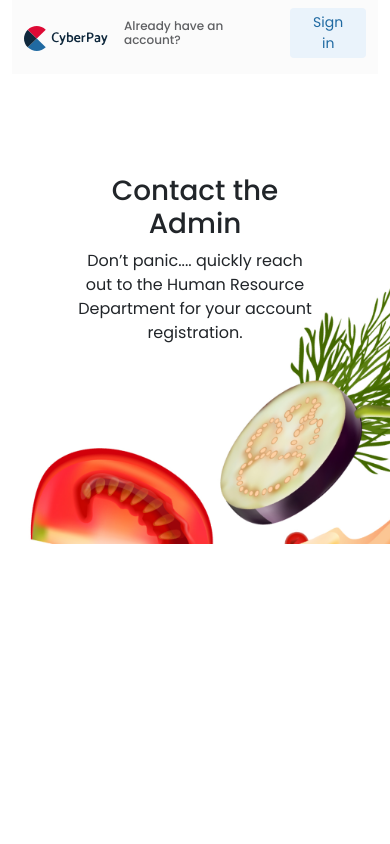
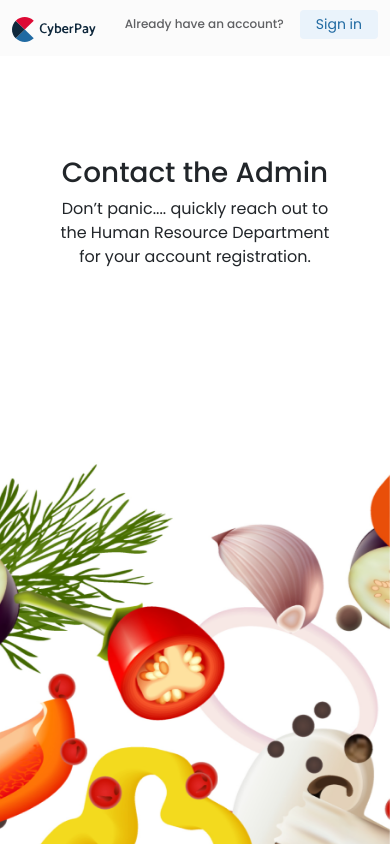
Before and after one commit to Igweego1/CyberPay_Meal_Manager, a React (Create React App) app: page / in a window 390 px wide. Built offline with nearby package versions, Linux system fonts and the light colour scheme.

Commit message:
responsive fixes

```diff
--- a/src/App.css
+++ b/src/App.css
@@ -126,20 +126,20 @@ input:focus, select:focus {
 /* Home */
 .home-body {
   height: 100vh;
-  background-image: url('./assets/img/food.png');
-  background-position: 0% -300px;
-  background-repeat: no-repeat;
+  background: url('./assets/img/food.png') no-repeat center center fixed;
+  -webkit-background-size: cover;
+  -moz-background-size: cover;
+  -o-background-size: cover;
   background-size: cover;
-  position: relative;
 }
 
 .onboarding-body {
   height: 100vh;
-  background-image: url('./assets/img/food-dark.png');
-  background-position: 0% -300px;
-  background-repeat: no-repeat;
+  background: url('./assets/img/food-dark.png') no-repeat center center fixed;
+  -webkit-background-size: cover;
+  -moz-background-size: cover;
+  -o-background-size: cover;
   background-size: cover;
-  position: relative;
 }
 
 .morePadding {
--- a/src/pages/Home.jsx
+++ b/src/pages/Home.jsx
@@ -8,10 +8,10 @@ import { routes } from "../Utilities/Routes";
 const Home = () => {
   const navigate = useNavigate();
   return (
-    <Container fluid className="home-body">
+    <Container fluid className="p-0 home-body">
       <Navbar className="nav-bar">
         <Container>
-          <Navbar.Brand href="#home">
+          <Navbar.Brand href="/">
             <img src={IMAGES.logo} alt="cyberlogo" />
           </Navbar.Brand>
           <div className="d-flex gap-3 h6 align-items-center">
@@ -21,7 +21,7 @@ const Home = () => {
         </Container>
       </Navbar>
       <Row className="mx-5 morePadding">
-        <Col className={'text-center text-md-start'} xs={12} md={6}>
+        <Col className={'text-center text-md-start'} xs={12} md={5}>
           <h1>Contact the Admin</h1>
           <p>
             Don’t panic.... quickly reach out to the Human
```
Also changed, not shown: src/assets/img/food.png.
